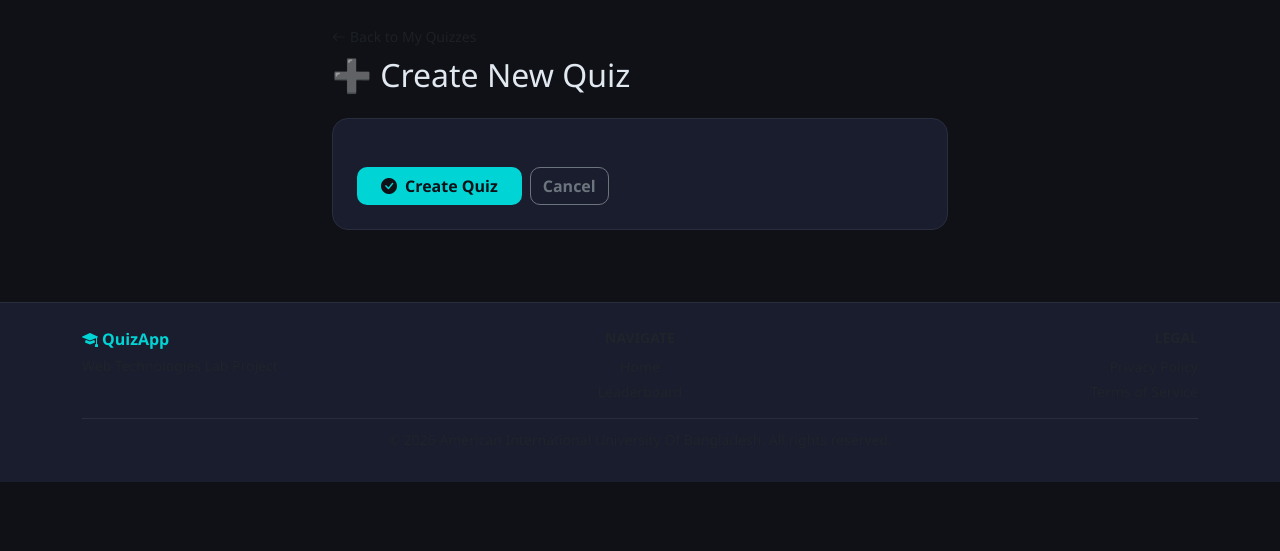
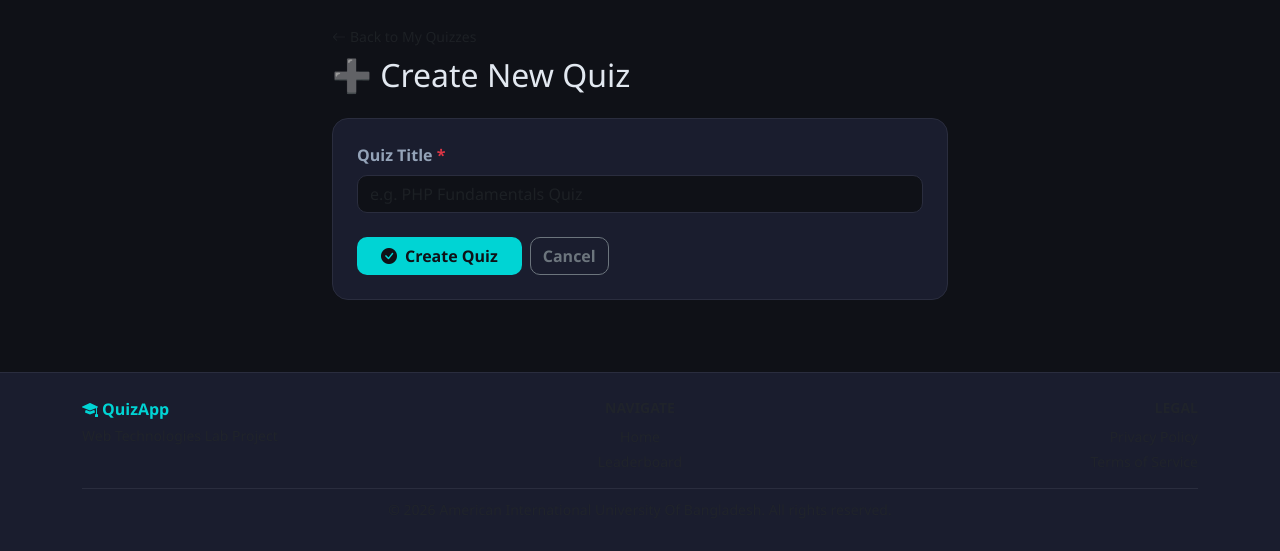
Before and after one commit to Rifat9874/webtech-course-project-aiub, a PHP site: page /quiz_form.php in a window 1280 px wide. Shown: the part 63-614 px from the top of the page. Run offline with PHP 8.4, Linux system fonts and the light colour scheme; some libraries are stand-ins or nearby versions.

Commit message:
view(instructor): add quiz_form.php with title

```diff
--- a/views/instructor/quiz_form.php
+++ b/views/instructor/quiz_form.php
@@ -18,6 +18,17 @@ require_once __DIR__ . '/../layout/header.php';
             : BASE . '?page=instructor/quizzes/create'; ?>
         <form method="POST" action="<?= $action ?>">
 
+            <!-- Title -->
+            <div class="mb-3">
+                <label class="form-label fw-semibold">Quiz Title <span class="text-danger">*</span></label>
+                <input type="text" name="title"
+                    class="form-control <?= isset($errors['title']) ? 'is-invalid' : '' ?>"
+                    placeholder="e.g. PHP Fundamentals Quiz"
+                    value="<?= htmlspecialchars($_POST['title'] ?? ($quiz['title'] ?? '')) ?>">
+                <?php if (isset($errors['title'])): ?>
+                    <div class="invalid-feedback"><?= htmlspecialchars($errors['title']) ?></div>
+                <?php endif; ?>
+            </div>
 
 
             <!-- Total marks: read-only after creation -->
```
